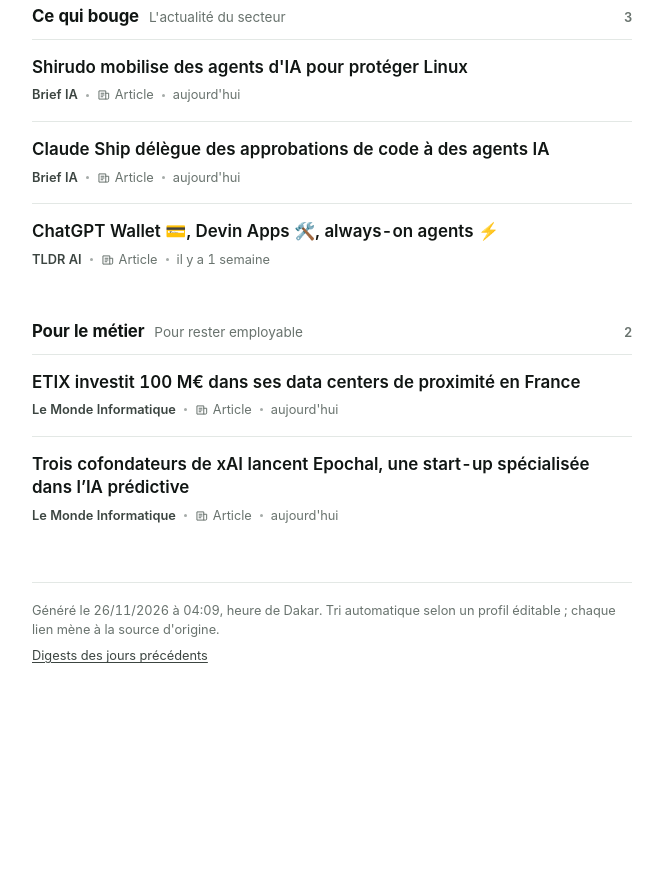
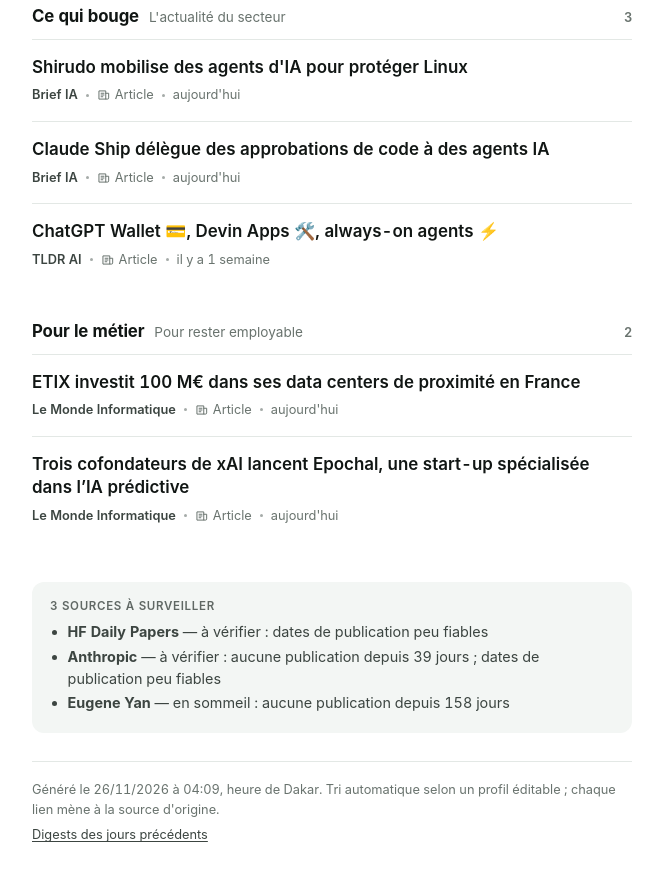
Before and after one commit to petitlaye03/Agent_Veille_Tech, a plain HTML site: page index.html in a window 1280 px wide. Shown: the part 622-1503 px from the top of the page, without its empty margins (308-971 px from the left). Before the commit the page ends 1350 px from the top, so only its background shows below. Drawn offline with Linux system fonts and the light colour scheme.

Commit message:
Mise à jour du récapitulatif des sources à surveiller

```diff
--- a/index.html
+++ b/index.html
@@ -350,6 +350,16 @@
 <aside class="annexes">
 <!-- EMPLACEMENT:A-DECOUVRIR -->
 <!-- EMPLACEMENT:RECAPITULATIF-SANTE -->
+<!-- RECAPITULATIF-SANTE:DEBUT -->
+<div style="background:var(--recapitulatif-bg);color:var(--recapitulatif-fg);border-radius:12px;padding:16px 18px;margin:0 0 12px;font-size:0.9rem;line-height:1.55;">
+<strong style="display:block;margin:0 0 6px;font-size:0.72rem;font-weight:600;letter-spacing:0.06em;text-transform:uppercase;opacity:0.8;">3 sources à surveiller</strong>
+<ul style="margin:0;padding-left:1.1rem;">
+<li style="margin:2px 0;"><strong>HF Daily Papers</strong> — à vérifier : dates de publication peu fiables</li>
+<li style="margin:2px 0;"><strong>Anthropic</strong> — à vérifier : aucune publication depuis 39 jours ; dates de publication peu fiables</li>
+<li style="margin:2px 0;"><strong>Eugene Yan</strong> — en sommeil : aucune publication depuis 158 jours</li>
+</ul>
+</div>
+<!-- RECAPITULATIF-SANTE:FIN -->
 </aside>
 
 <footer class="pied">
```
